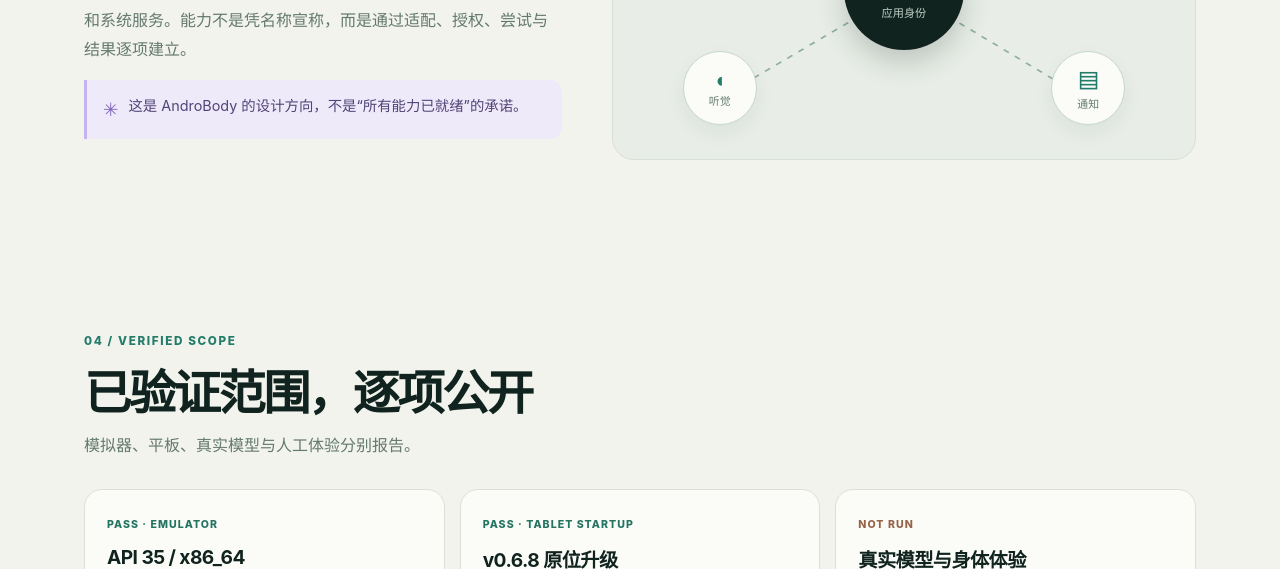
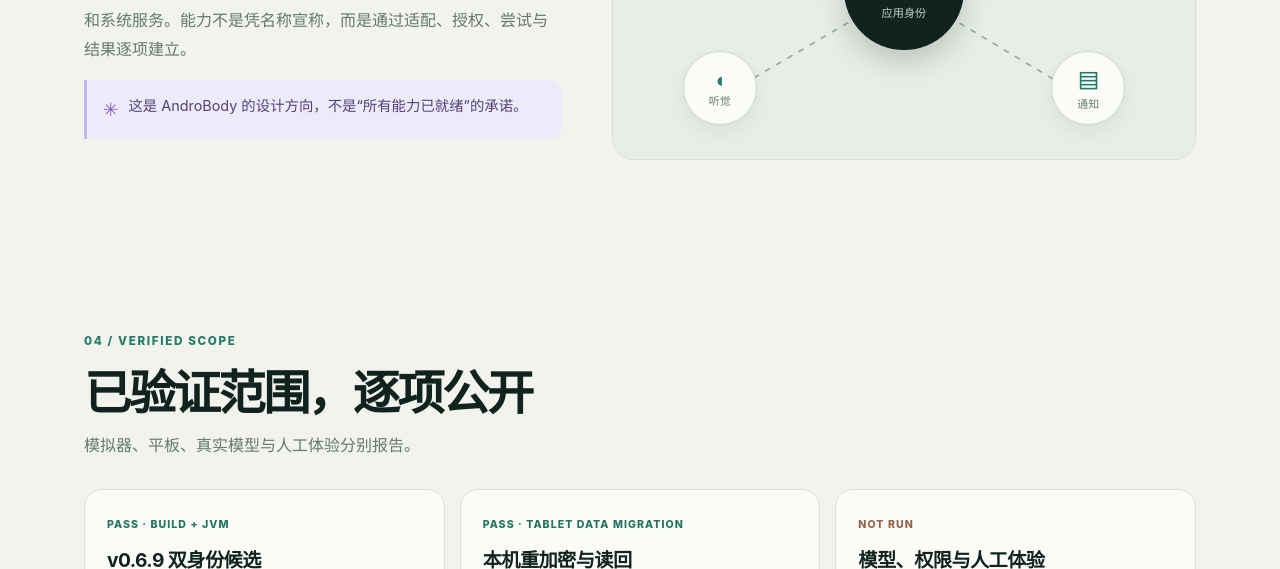
Before and after one commit to ARCJ137442/ARCJ137442.github.io, a plain HTML site: page AndroBody/index.html in a window 1280 px wide. Shown: the part 2231-2800 px from the top of the page. Drawn offline with Linux system fonts and the light colour scheme.

Commit message:
Update AndroBody v0.6.9 verification status

```diff
--- a/AndroBody/index.html
+++ b/AndroBody/index.html
@@ -38,7 +38,7 @@
           <a class="button button-light" href="#path">看执行路径 <span aria-hidden="true">↓</span></a>
           <a class="text-link" href="#status">查看验证状态 <span aria-hidden="true">↗</span></a>
         </div>
-        <p class="hero-note">当前：0.6.8 verification 候选 · 暂无公开稳定版 APK</p>
+        <p class="hero-note">当前：0.6.9 verification 候选 · 暂无公开稳定版 APK</p>
       </div>
 
       <div class="hero-visual" aria-label="应用身份、Android 器官与回执之间的关系示意图">
@@ -152,11 +152,11 @@
         <p>模拟器、平板、真实模型与人工体验分别报告。</p>
       </div>
       <div class="status-grid">
-        <article class="status-card status-pass"><span class="status-tag">PASS · EMULATOR</span><h3>API 35 / x86_64</h3><p>89 JVM、21 组/32 项 Android instrumentation 与 Verification lint 通过。包含通知读取夹具、录音容器校验、SAF 回读、工作区 CRUD、恢复发送与上下文检查界面。</p></article>
-        <article class="status-card status-pass"><span class="status-tag">PASS · TABLET STARTUP</span><h3>v0.6.8 原位升级</h3><p>平板从 v0.6.7 升级后保留 3 份加密会话；冷启动 1.149 秒，主界面恢复，应用会话索引打开。</p></article>
-        <article class="status-card status-pending"><span class="status-tag">NOT RUN</span><h3>真实模型与身体体验</h3><p>本次未调用真实模型或产生计费。验证包的麦克风权限尚未授予，实体录音/听感、其他应用真实通知读取、ARM64 runtime 与人工视觉体验仍未测。</p></article>
+        <article class="status-card status-pass"><span class="status-tag">PASS · BUILD + JVM</span><h3>v0.6.9 双身份候选</h3><p>AndroBody 目标包与旧包迁移源各 92 项 JVM 测试、Verification lint 通过；主 APK 与 AndroidTest APK 均已构建。Android instrumentation 本轮未运行。</p></article>
+        <article class="status-card status-pass"><span class="status-tag">PASS · TABLET DATA MIGRATION</span><h3>本机重加密与读回</h3><p>Xiaomi 平板迁移后，新旧包各保留 3 份加密会话；新包运行台报告 sessionCount=3。旧包仍保留供回退，Android 系统权限需在新包重新授权。</p></article>
+        <article class="status-card status-pending"><span class="status-tag">NOT RUN</span><h3>模型、权限与人工体验</h3><p>本轮未调用真实模型或产生计费。新包通知访问、麦克风、悬浮窗等权限尚未重授；ARM64 runtime、真实通知读取、录音听感和人工视觉体验仍未测。</p></article>
       </div>
-      <p class="release-note"><span class="release-mark" aria-hidden="true">!</span><span>0.6.8 是内部 verification 候选，使用 Android debug 签名。当前没有公开稳定 APK 或公开源代码授权。</span></p>
+      <p class="release-note"><span class="release-mark" aria-hidden="true">!</span><span>0.6.9 是内部 verification 候选，使用 Android debug 签名。当前没有公开稳定 APK 或公开源代码授权。</span></p>
     </section>
 
     <section class="section ecosystem-section" id="ecosystem" aria-labelledby="ecosystem-title">
```
